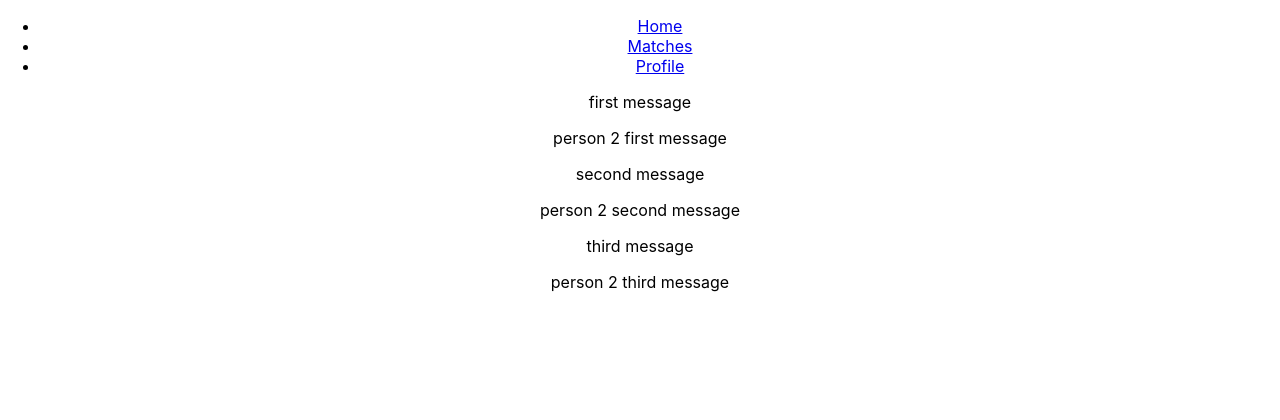
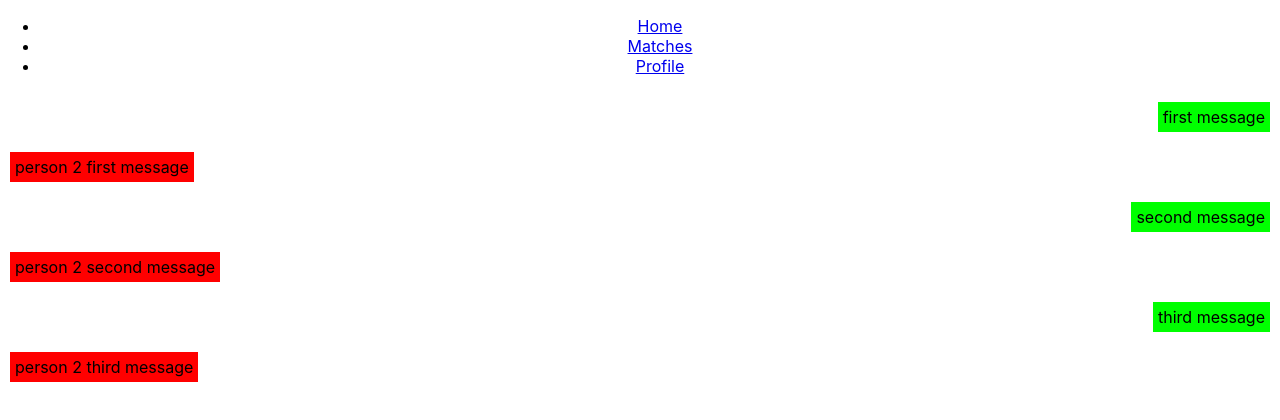
Before and after one commit to nls20/Dating_App_Frontend, a React (Create React App) app: page /matches/conversation in a window 1280 px wide. Shown: the top 420 px of the page. Built offline with nearby package versions, Linux system fonts and the light colour scheme.

Commit message:
finished messages

```diff
--- /dev/null
+++ b/src/components/Conversation/PersonOneMessage.css
@@ -0,0 +1,10 @@
+#player-one-message>p{
+    background-color: lime;
+    margin: 10px;
+    padding: 5px;
+}
+
+#player-one-message {
+    display: flex;
+    justify-content: flex-end;
+}
--- a/src/components/Conversation/PersonOneMessage.js
+++ b/src/components/Conversation/PersonOneMessage.js
@@ -1,9 +1,11 @@
-
+import './PersonOneMessage.css'
 
 const PersonOneMessage = ({message}) => {
 
     return (
-        <p>{message}</p>
+        <section id="player-one-message">
+            <p>{message}</p>
+        </section>
     )
 
 }
--- /dev/null
+++ b/src/components/Conversation/PersonTwoMessage.css
@@ -0,0 +1,10 @@
+#player-two-message>p{
+    background-color: red;
+    margin: 10px;
+    padding: 5px;
+}
+
+#player-two-message{
+    display: flex;
+    justify-content: flex-start;
+}
--- a/src/components/Conversation/PersonTwoMessage.js
+++ b/src/components/Conversation/PersonTwoMessage.js
@@ -1,9 +1,11 @@
-
+import './PersonTwoMessage.css'
 
 const PersonTwoMessage = ({message}) => {
 
     return (
-        <p>{message}</p>
+        <section id="player-two-message">
+            <p>{message}</p>
+        </section>
 
     )
 
```
